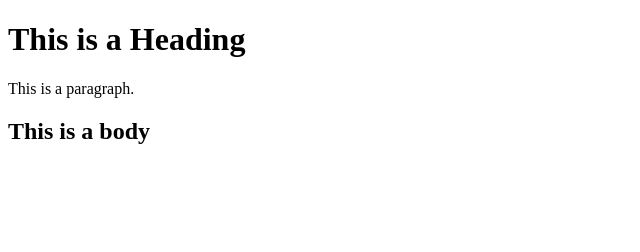
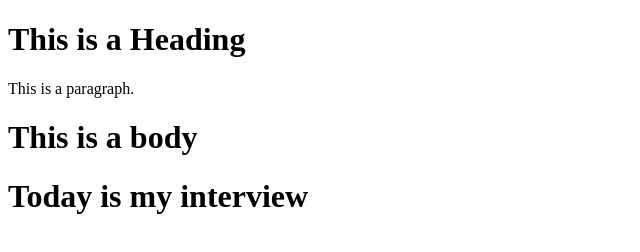
Before and after one commit to moutoure/Test_26_06_2023, a plain HTML site: page index.html in a window 1280 px wide. Shown: the whole page, without its empty margins (0-640 px from the left). Drawn offline with Linux system fonts and the light colour scheme.

Commit message:
Version 3

```diff
--- a/index.html
+++ b/index.html
@@ -12,11 +12,8 @@
 </html>
 
 
-
-
 <body>
 
-<h2>This is a body</h1>
-<p2This is a body</p>
-
+<h1>This is a body</h1>
+<h1> Today is my interview</h1>
 </body>
```
